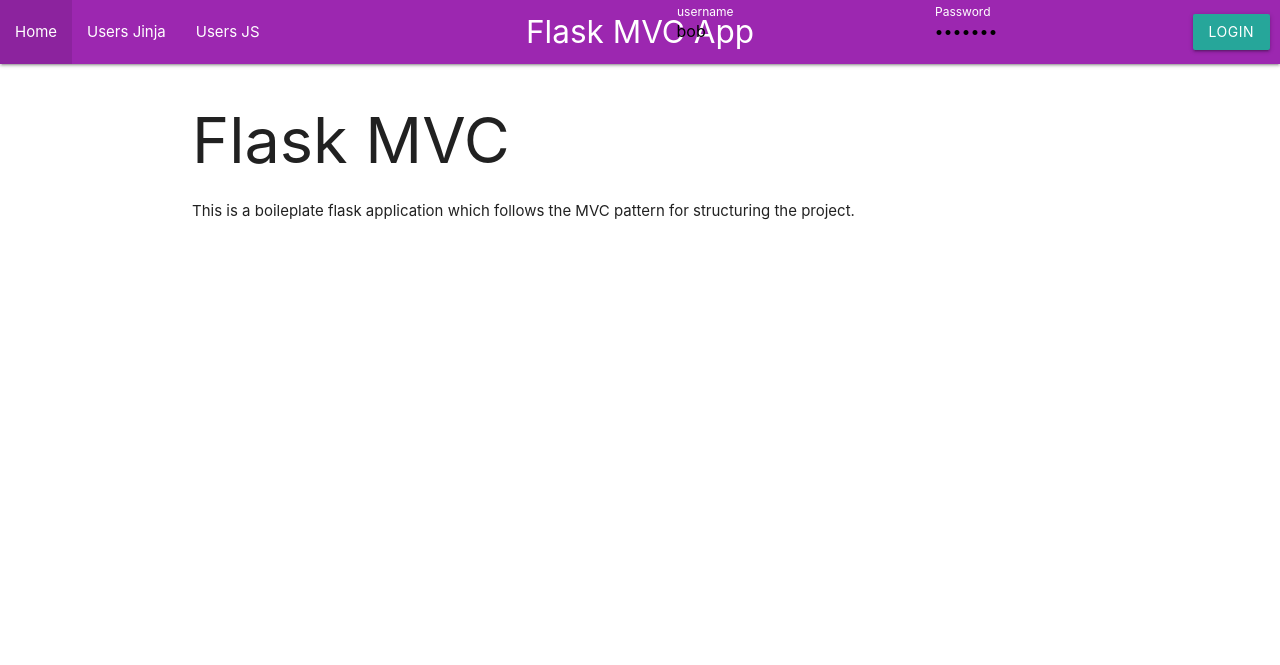
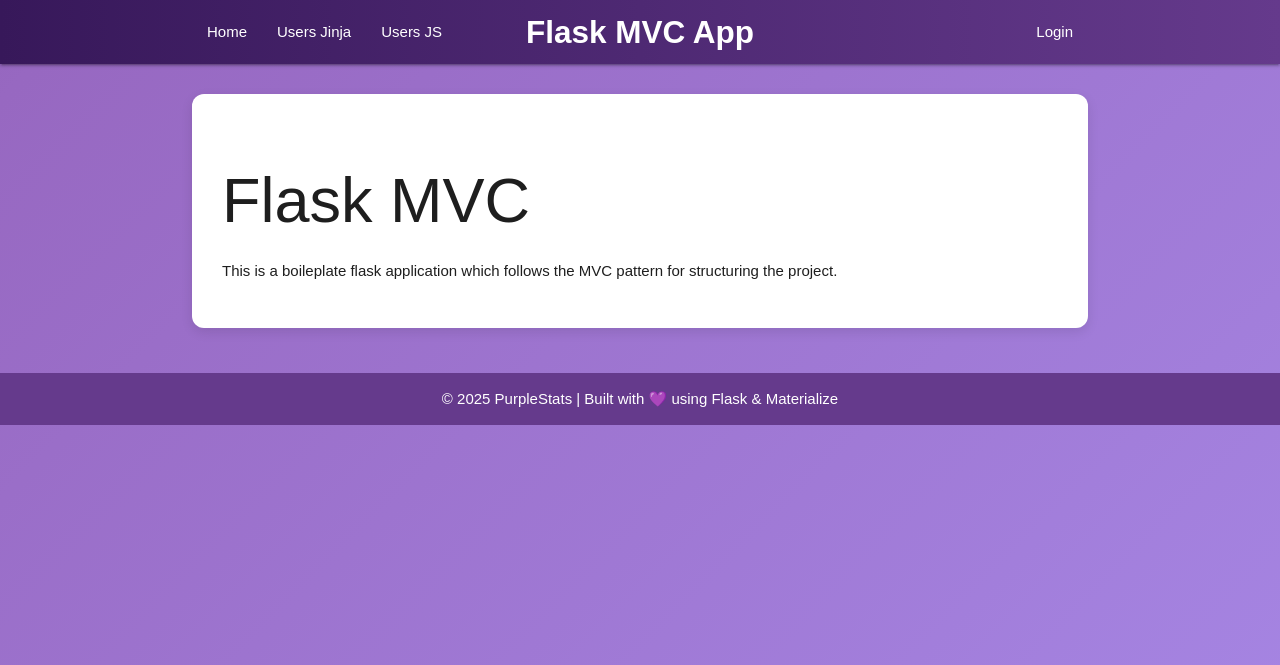
Before and after one commit to lillyem/INFO2602_StatsApp, a Flask app: page / in a window 1280 px wide. Shown: the top 665 px of the page. Run offline with Flask 3, Linux system fonts and the light colour scheme.

Commit message:
updated styles.css, layout.html, login.html,auth.py

```diff
--- a/App/static/style.css
+++ b/App/static/style.css
@@ -1,3 +1,116 @@
 html {
     padding: 0;
 }
+
+body {
+  background: linear-gradient(135deg, #37185A, #653A8C, #9768C1, #A88AE9);
+  background-size: 400% 400%;
+  animation: gradientBG 15s ease infinite;
+  font-family: 'Poppins', sans-serif;
+  color: white;
+  margin: 0;
+  padding: 0;
+}
+
+@keyframes gradientBG {
+  0% { background-position: 0% 50%; }
+  50% { background-position: 100% 50%; }
+  100% { background-position: 0% 50%; }
+}
+
+.center-wrapper {
+  display: flex;
+  justify-content: center;
+  align-items: center;
+  min-height: 80vh;
+}
+
+.login-container {
+  display: flex;
+  justify-content: center;
+  align-items: center;
+  min-height: 80vh;
+}
+
+.login-card {
+  padding: 40px;
+  width: 100%;
+  max-width: 400px;
+  border-radius: 15px;
+  background-color: #653A8C; /* or try #9768C1 */
+}
+
+
+  .login-top {
+    background: linear-gradient(to right, #653A8C, #9768C1);
+    color: white;
+    padding: 1rem;
+  }
+
+  .signup-btn {
+    background-color: white;
+    color: #653A8C;
+    padding: 5px 12px;
+    border-radius: 20px;
+    text-decoration: none;
+    font-weight: bold;
+    margin-top: 8px;
+    display: inline-block;
+  }
+
+  .login-middle {
+    padding: 1rem;
+  }
+
+  .login-middle h2 {
+    color: #37185A;
+    margin: 0;
+  }
+
+  .login-form {
+    padding: 1.5rem;
+  }
+
+  .input-group {
+    position: relative;
+    margin-bottom: 1.2rem;
+  }
+
+  .input-group label {
+    position: absolute;
+    top: 8px;
+    left: 10px;
+    color: #653A8C;
+  }
+
+  .input-group input {
+    width: 100%;
+    padding: 10px 10px 10px 35px;
+    border: 1px solid #9768C1;
+    border-radius: 25px;
+    outline: none;
+  }
+
+  .login-btn {
+    background-color: #653A8C;
+    color: white;
+    border: none;
+    width: 100%;
+    padding: 10px;
+    border-radius: 25px;
+    font-weight: bold;
+    cursor: pointer;
+    margin-top: 10px;
+  }
+
+  .login-btn:hover {
+    background-color: #9768C1;
+  }
+
+  .forgot {
+    display: block;
+    margin-top: 10px;
+    font-size: 0.85rem;
+    color: #653A8C;
+    text-decoration: none;
+  }
--- a/App/templates/layout.html
+++ b/App/templates/layout.html
@@ -1,21 +1,76 @@
 <!doctype html>
 <html>
   <head>
+    <!-- Import custom stylesheet -->
+    <link rel="stylesheet" href="{{ url_for('static', filename='style.css') }}">
 
-    <link rel="stylesheet" href="{{ url_for('static', filename='style.css') }}">
-     <!--Import Google Icon Font-->
+    <!-- Google Icons -->
     <link href="https://fonts.googleapis.com/icon?family=Material+Icons" rel="stylesheet">
-    <!-- Compiled and minified CSS -->
+
+    <!-- Materialize CSS -->
     <link rel="stylesheet" href="https://cdnjs.cloudflare.com/ajax/libs/materialize/1.0.0/css/materialize.min.css">
-    <!--Let browser know website is optimized for mobile-->
+
+    <!-- Mobile optimization -->
     <meta name="viewport" content="width=device-width, initial-scale=1.0"/>
+
     <title>{% block title %}{% endblock %}</title>
 
+    <style>
+      :root {
+        --deep-purple: #37185A;
+        --mid-purple: #653A8C;
+        --soft-purple: #9768C1;
+        --lavender: #A88AE9;
+        --pale-lavender: #D7C3EC;
+      }
+
+      body {
+        background-color: var(--pale-lavender);
+        color: #1e1e1e;
+      }
+
+      nav {
+        background: linear-gradient(to right, var(--deep-purple), var(--mid-purple));
+      }
+
+      .brand-logo {
+        font-weight: bold;
+        font-size: 1.8rem;
+      }
+
+      .nav-wrapper a {
+        color: white !important;
+      }
+
+      .nav-wrapper a:hover {
+        color: var(--lavender) !important;
+      }
+
+      .navbar-form label {
+        color: white !important;
+      }
+
+      #content {
+        background-color: white;
+        border-radius: 12px;
+        padding: 2rem;
+        margin-top: 2rem;
+        box-shadow: 0 4px 12px rgba(0,0,0,0.1);
+      }
+
+      footer {
+        background-color: var(--mid-purple);
+        color: white;
+        text-align: center;
+        padding: 1rem 0;
+        margin-top: 3rem;
+      }
+    </style>
   </head>
+
   <body>
-
-      <nav class="purple">
-          <div class="nav-wrapper">
+    <nav>
+      <div class="nav-wrapper container">
         <a href="#!" class="brand-logo center">{% block page %}{% endblock %}</a>
         <ul id="nav-mobile" class="left">
           <li><a href="/">Home</a></li>
@@ -30,29 +85,24 @@
           <li><a href="/logout">Logout</a></li>
         </ul>
         {% else %}
-              <form class="right navbar-form" method="POST" action="/login" style="display: flex; flex-wrap: nowrap; align-items: center; margin-right: 10px;">
-                  <div class="input-field" style="margin-right: 10px;">
-                      <input placeholder="username" value="bob" name="username" type="text" class="validate" required>
-                      <label for="username">username</label>
-                  </div>
-                  <div class="input-field" style="margin-right: 10px;">
-                      <input placeholder="password"value="bobpass" name="password" type="password" class="validate" required>
-                      <label for="password">Password</label>
-                  </div>
-                  <button type="submit" class="btn waves-effect waves-light">Login</button>
-              </form>
+        <ul id="nav-mobile" class="right">
+          <li><a href="/login">Login</a></li>
+        </ul>
         {% endif %}
-
       </div>
     </nav>
-      <style>
-          .navbar-form label {
-              color: white !important;
-          }
-      </style>
 
-    <div class="container" id="content">{% block content %}{% endblock %}</div>
+    <div class="container" id="content">
+      {% block content %}{% endblock %}
+    </div>
 
+    <footer>
+      <div class="container">
+        &copy; 2025 PurpleStats | Built with 💜 using Flask & Materialize
+      </div>
+    </footer>
+
+    <!-- Materialize JS -->
     <script src="https://cdnjs.cloudflare.com/ajax/libs/materialize/1.0.0/js/materialize.min.js"></script>
     <script>
       M.AutoInit();
@@ -60,11 +110,10 @@
       {% with messages = get_flashed_messages() %}
         {% if messages %}
           {% for message in messages %}
-              M.toast({html: '{{message}}'})
+            M.toast({html: '{{ message }}'})
           {% endfor %}
         {% endif %}
       {% endwith %}
-
     </script>
   </body>
 </html>
```
Also changed, not shown: App/templates/login.html (added, +28 -0 lines), App/views/auth.py (+10 -1 lines), App/controllers/initialize.py (line endings or trailing spaces). Lines whose indentation alone changed are shown as unchanged.
